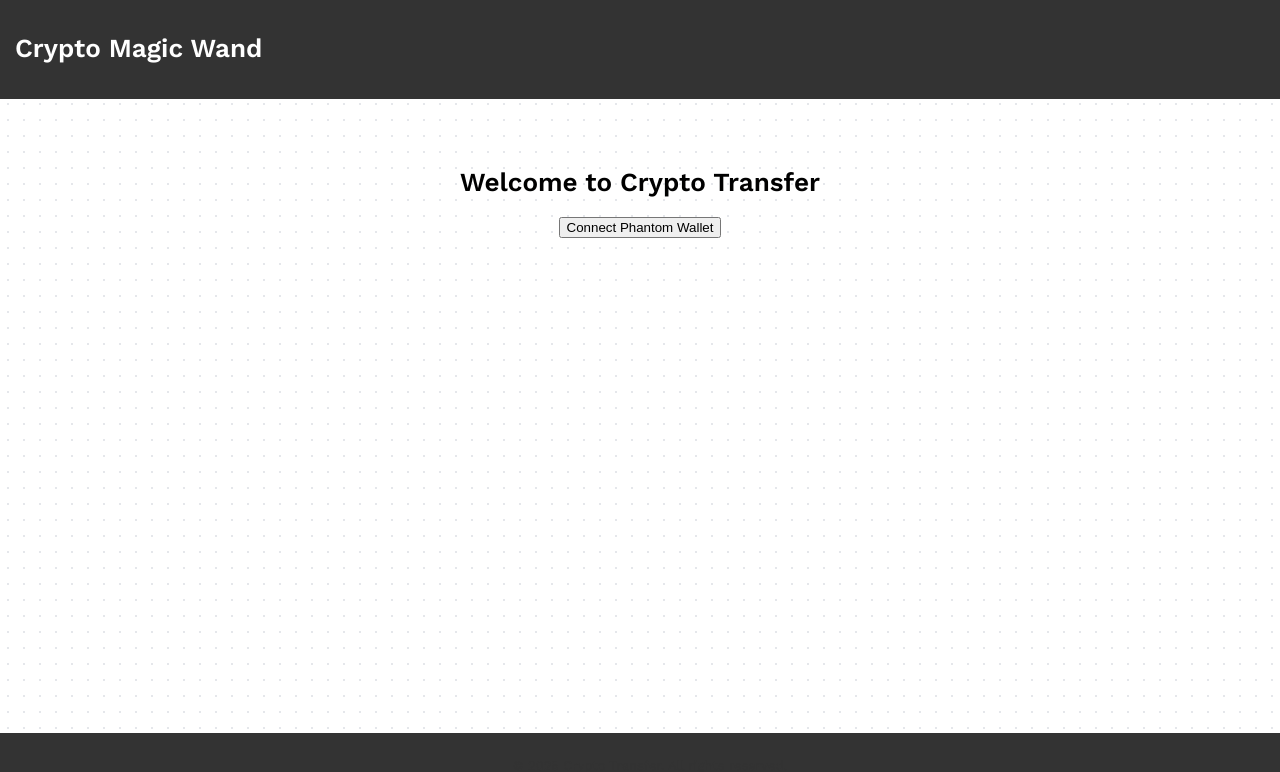
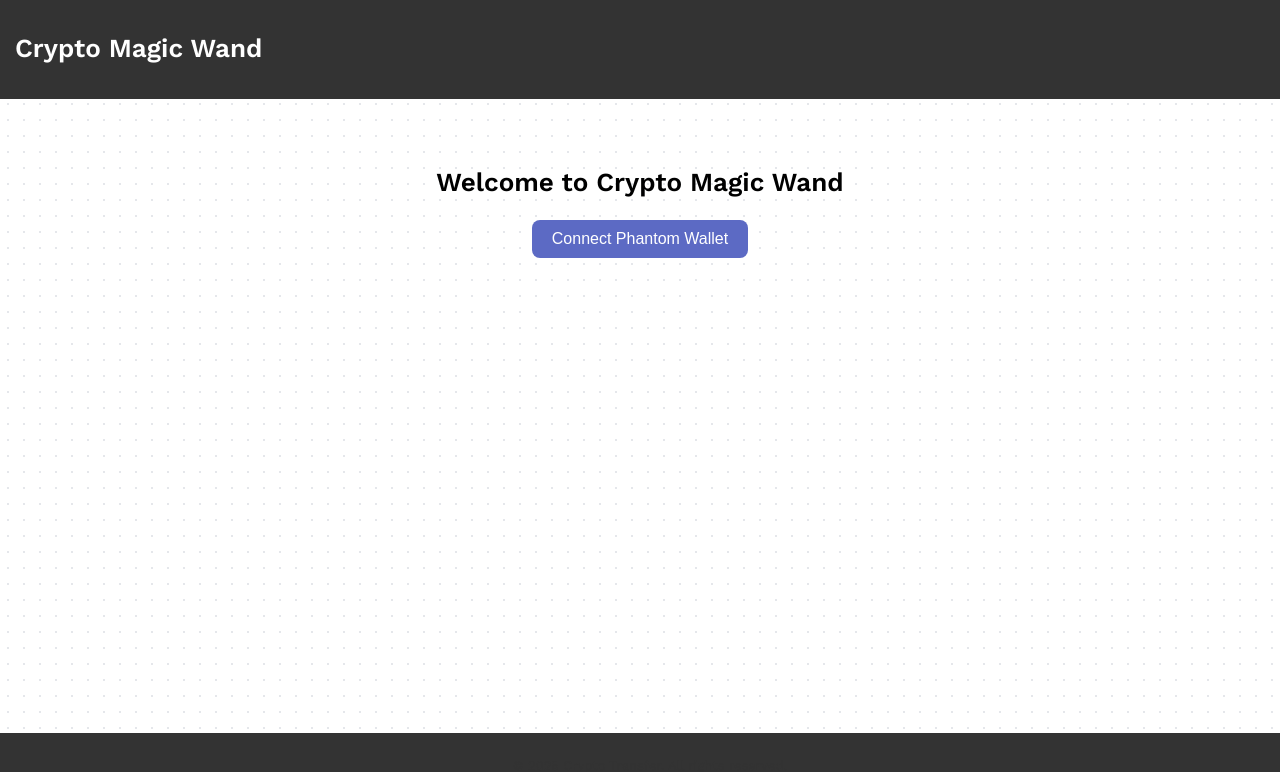
Before and after one commit to spookey007/FartFart, a React (Vite) app: page / in a window 1280 px wide. Shown: the top 772 px of the page. Built offline with nearby package versions, Linux system fonts and the light colour scheme.

Commit message:
fixes for production

```diff
--- a/package.json
+++ b/package.json
@@ -20,6 +20,7 @@
   "dependencies": {
     "@solana/spl-token": "^0.4.13",
     "@solana/web3.js": "^1.98.0",
+    "buffer": "^6.0.3",
     "ethers": "^6.13.5",
     "react": "^19.0.0",
     "react-dom": "^19.0.0",
@@ -27,6 +28,7 @@
     "serve": "^14.2.4"
   },
   "devDependencies": {
+    "@esbuild-plugins/node-globals-polyfill": "^0.2.3",
     "@eslint/js": "^9.21.0",
     "@types/react": "^19.0.10",
     "@types/react-dom": "^19.0.4",
--- a/src/components/WalletConnect.jsx
+++ b/src/components/WalletConnect.jsx
@@ -1,18 +1,20 @@
-import { useState, useEffect } from "react";
+import { useEffect, useState } from "react";
 
 const WalletConnect = ({ onConnect, onDisconnect }) => {
   const [walletAddress, setWalletAddress] = useState(null);
 
+  // Auto-connect if already trusted
   useEffect(() => {
     const checkIfAlreadyConnected = async () => {
       if (window.solana?.isPhantom) {
         try {
-          const resp = await window.solana.connect({ onlyIfTrusted: true });
-          const address = resp.publicKey.toString();
+          const response = await window.solana.connect({ onlyIfTrusted: true });
+          const address = response.publicKey.toString();
           setWalletAddress(address);
           onConnect?.(address);
-        } catch {
-          // silently ignore if user denied
+        } catch (err) {
+          // User hasn't approved before or closed popup silently
+          console.log("Auto-connect skipped:", err.message);
         }
       }
     };
@@ -22,16 +24,21 @@
   const connectWallet = async () => {
     try {
       if (!window.solana || !window.solana.isPhantom) {
-        alert("Phantom Wallet not detected. Please install it!");
+        alert("Phantom Wallet not detected. Please install it from https://phantom.app");
         return;
       }
 
-      const resp = await window.solana.connect();
-      const address = resp.publicKey.toString();
+      const response = await window.solana.connect();
+      const address = response.publicKey.toString();
       setWalletAddress(address);
       onConnect?.(address);
     } catch (error) {
-      console.error("Wallet connection failed", error);
+      if (error.code === 4001) {
+        // User rejected
+        alert("Wallet connection was rejected.");
+      } else {
+        console.error("Wallet connection failed:", error);
+      }
     }
   };
 
@@ -41,22 +48,44 @@
       setWalletAddress(null);
       onDisconnect?.();
     } catch (error) {
-      console.error("Disconnect failed", error);
+      console.error("Failed to disconnect wallet:", error);
     }
   };
 
   return (
-    <div>
+    <div style={styles.container}>
       {walletAddress ? (
         <>
-          <p>Connected: {walletAddress}</p>
-          <button onClick={disconnectWallet}>Disconnect</button>
+          <p style={styles.address}>Connected: {walletAddress}</p>
+          <button onClick={disconnectWallet} style={styles.button}>Disconnect</button>
         </>
       ) : (
-        <button onClick={connectWallet}>Connect Phantom Wallet</button>
+        <button onClick={connectWallet} style={styles.button}>Connect Phantom Wallet</button>
       )}
     </div>
   );
 };
 
+const styles = {
+  container: {
+    textAlign: "center",
+    margin: "20px auto",
+  },
+  address: {
+    marginBottom: "10px",
+    fontSize: "14px",
+    fontFamily: "monospace",
+    wordBreak: "break-all",
+  },
+  button: {
+    backgroundColor: "#5c6ac4",
+    color: "#fff",
+    padding: "10px 20px",
+    fontSize: "16px",
+    border: "none",
+    borderRadius: "8px",
+    cursor: "pointer",
+  },
+};
+
 export default WalletConnect;
--- a/src/main.jsx
+++ b/src/main.jsx
@@ -2,6 +2,9 @@
 import ReactDOM from "react-dom/client";
 import App from "./App";
 import "./assets/css/index.css"; // Global styles
+import { Buffer } from 'buffer';
+
+if (!window.Buffer) window.Buffer = Buffer;
 
 ReactDOM.createRoot(document.getElementById("root")).render(
   <React.StrictMode>
--- a/src/pages/Home.jsx
+++ b/src/pages/Home.jsx
@@ -11,7 +11,7 @@
     <div>
       <Header />
       <main style={{ textAlign: "center", padding: "50px" }}>
-        <h1>Welcome to Crypto Transfer</h1>
+        <h1>Welcome to Crypto Magic Wand</h1>
         <WalletConnect
           onConnect={(address) => setUserAddress(address)}
           onDisconnect={() => setUserAddress(null)}
--- a/vite.config.js
+++ b/vite.config.js
@@ -1,7 +1,29 @@
-import { defineConfig } from 'vite'
-import react from '@vitejs/plugin-react-swc'
-
-// https://vite.dev/config/
+// vite.config.js
+import { defineConfig } from 'vite';
+import react from '@vitejs/plugin-react-swc';
+import { NodeGlobalsPolyfillPlugin } from '@esbuild-plugins/node-globals-polyfill';
 export default defineConfig({
   plugins: [react()],
-})
+  server: {
+    port: 3000, // or your custom port
+    host: true, // allow external access
+    allowedHosts: ['fartfartfart.q7t9r5x2.com'], // ✅ allow the custom host
+  },
+  optimizeDeps: {
+    esbuildOptions: {
+      define: {
+        global: 'globalThis',
+      },
+      plugins: [
+        NodeGlobalsPolyfillPlugin({
+          buffer: true,
+        }),
+      ],
+    },
+  },
+  resolve: {
+    alias: {
+      buffer: 'buffer',
+    },
+  },
+});
```
Also changed, not shown: 1 other file (tests, documents, lock files or other folders).
